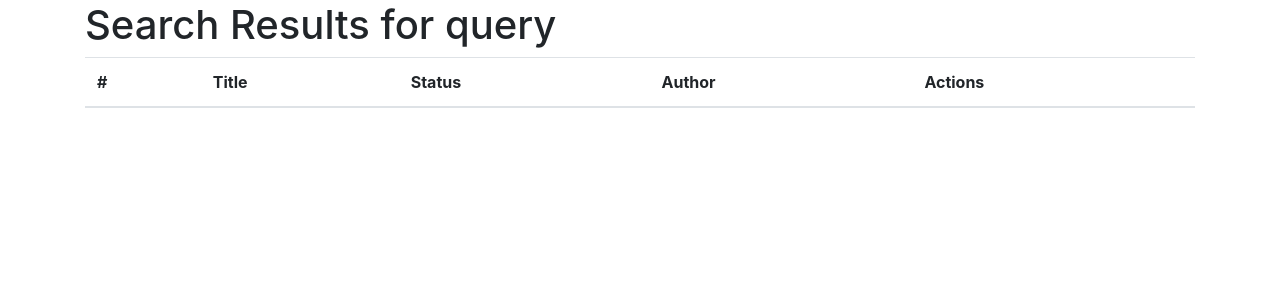
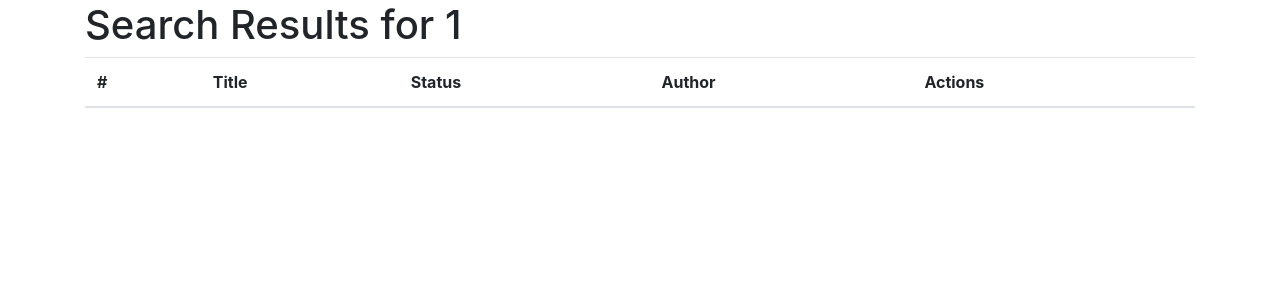
Before and after one commit to pyloveorg/recipes_manager, a Flask app: page /search_results/1 in a window 1280 px wide. Shown: the part 72-372 px from the top of the page. Run offline with Flask 2, Linux system fonts and the light colour scheme; data that the repository does not hold is empty; some libraries are stand-ins or nearby versions.

Commit message:
show query in template

```diff
--- a/recipes/views.py
+++ b/recipes/views.py
@@ -135,4 +135,7 @@ def search():
 @app.route('/search_results/<query>', methods=['GET'])
 def search_results(query):
     results = Recipe.query.filter(Recipe.title.contains(query))
+    if results:
+        return render_template('search.html', query=query, recipes=results)
+    flash('No search results, showing you all recipes instead', 'info')
     return render_template('search.html', query=query, recipes=results)
--- a/templates/search.html
+++ b/templates/search.html
@@ -6,7 +6,7 @@
     </div>
 {% endblock %}
 {% block content %}
-<h1>Search Results for query</h1>
+<h1>Search Results for {{ query }}</h1>
 
 <table class="table table-hover">
   <thead>
```
